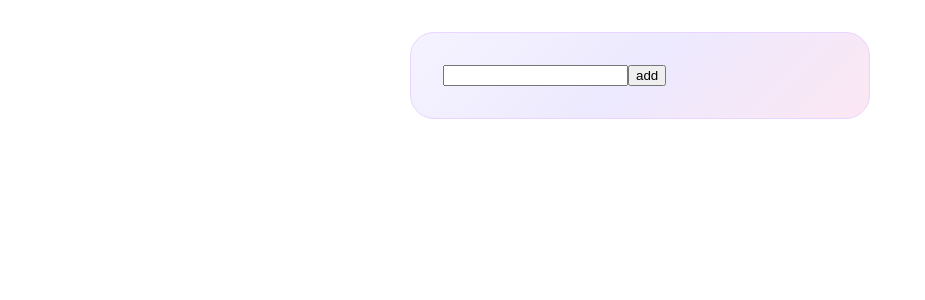
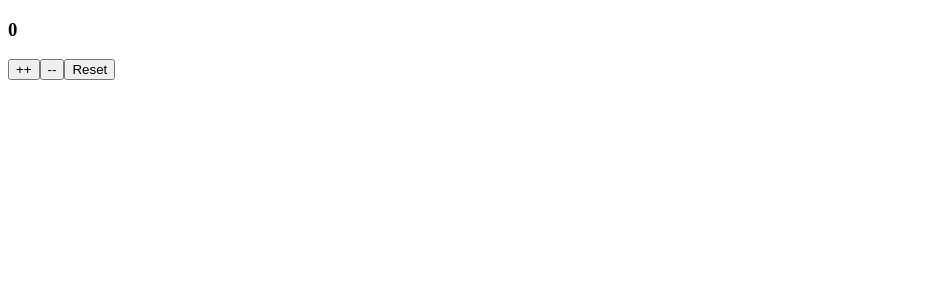
Before and after one commit to ushantsingh/JS-CLG, a React (Vite) app in the folder React/React/: page / in a window 1280 px wide. Shown: the top 300 px of the page, without its empty margins (0-925 px from the left). Built offline with nearby package versions, Linux system fonts and the light colour scheme.

Commit message:
Custom hook

```diff
--- a/React/React/src/App.jsx
+++ b/React/React/src/App.jsx
@@ -366,14 +366,32 @@
 // export default App
 
 
-import React from 'react'
-import TodoList from './TodoList'
+// import React from 'react'
+// import TodoList from './TodoList'
 
 
+// const App = () => {
+//   return (
+//     <div>
+//       <TodoList/>
+//     </div>
+//   )
+// }
+
+// export default App
+
+
+import React from 'react'
+import useCounter from './useCounter'
+
 const App = () => {
+  let { count, inc, dec, reSet } = useCounter(0)
   return (
     <div>
-      <TodoList/>
+      <h3>{count}</h3>
+      <button onClick={inc}>++</button>
+      <button onClick={dec}>--</button>
+      <button onClick={reSet}>Reset</button>
     </div>
   )
 }
--- /dev/null
+++ b/React/React/src/useCounter.jsx
@@ -0,0 +1,11 @@
+import { useState } from "react"
+
+function useCounter(data = 0) {
+  let [count, setCount] = useState(data)
+  let inc = () => setCount(count + 1)
+  let dec = () => setCount(count - 1)
+  let reSet = () => setCount(0)
+  return {count, inc, dec, reSet}
+}
+
+export default useCounter
```
Also changed, not shown: 1 other file (tests, documents, lock files or other folders).
